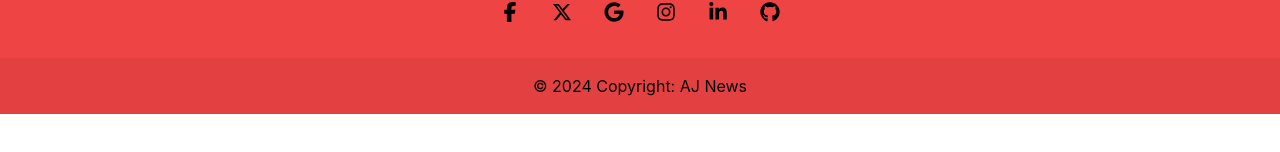
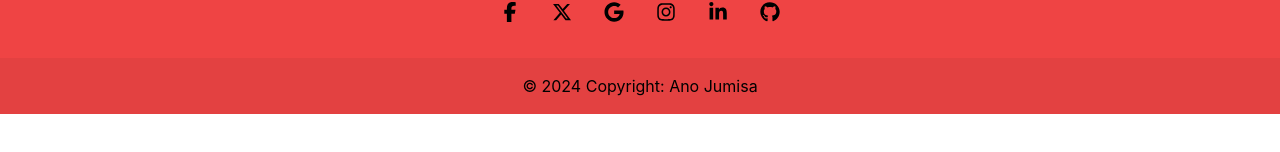
Before and after one commit to RevoU-FSSE-4/milestone-2-anojumisa, a React (Create React App) app: page / in a window 1280 px wide. Shown: the part 402-554 px from the top of the page. Built offline with nearby package versions, Linux system fonts and the light colour scheme; no server answers.

Commit message:
Add readme file

```diff
--- a/src/Components/Footer.tsx
+++ b/src/Components/Footer.tsx
@@ -111,7 +111,7 @@
 				</div>
 				<div className="w-full bg-black/5 p-4 text-center">
 					© 2024 Copyright:
-					<a href="https://github.com/anojumisa"> AJ News</a>
+					<a href="https://github.com/anojumisa"> Ano Jumisa</a>
 				</div>
 			</footer>
 		</div>
```
